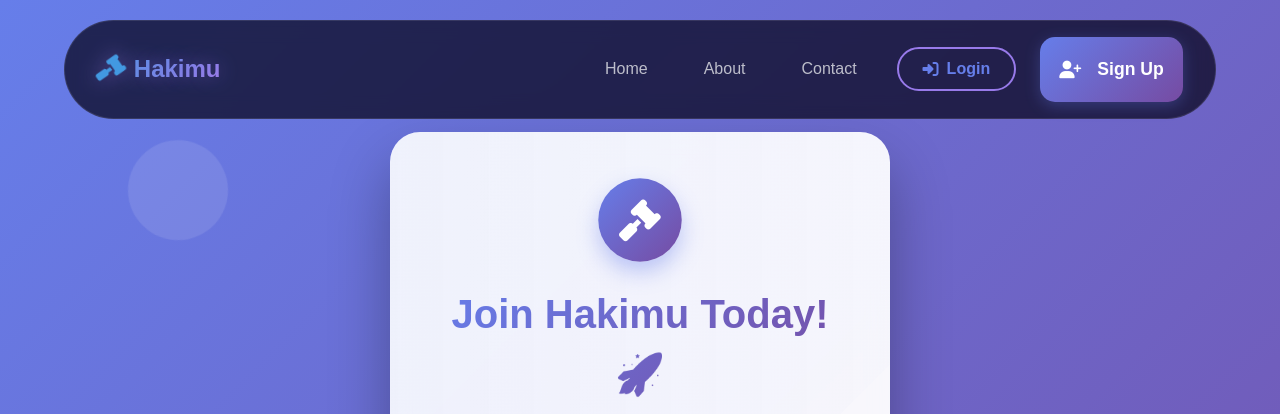
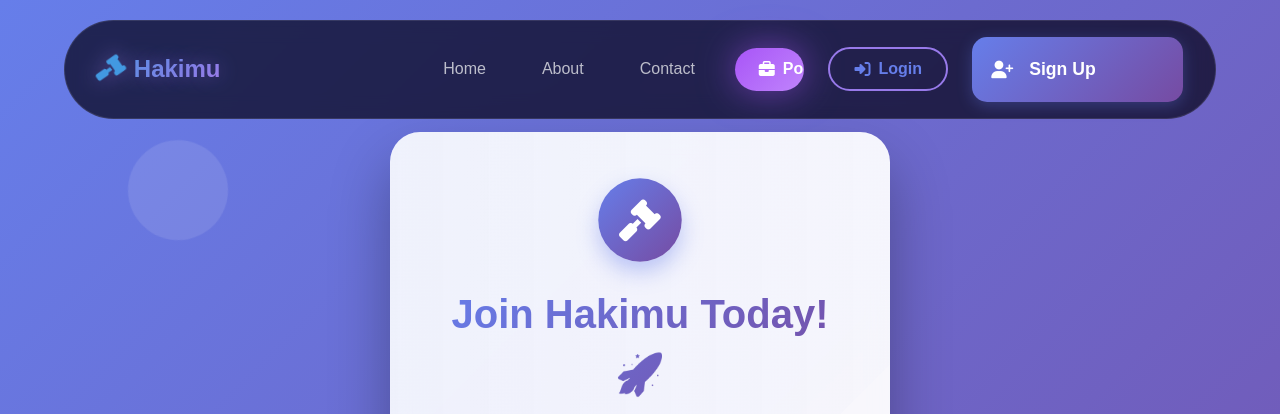
Before and after one commit to abdihakma0-commits/Mysite, a Django app: page /signup/ in a window 1280 px wide. Shown: the top 414 px of the page. Run offline with Django 5.2, Linux system fonts and the light colour scheme; some libraries are stand-ins or nearby versions.

Commit message:
Add portfolio button to navigation with stylish purple glow

```diff
--- a/templates/base.html
+++ b/templates/base.html
@@ -194,6 +194,28 @@
             animation: robotWave 2s infinite;
         }
 
+        /* Portfolio Button - New */
+        .btn-portfolio {
+            background: linear-gradient(135deg, #A855F7, #C084FC);
+            color: white;
+            padding: 0.6rem 1.5rem;
+            border-radius: 50px;
+            font-weight: 600;
+            text-decoration: none;
+            transition: all 0.3s;
+            display: inline-flex;
+            align-items: center;
+            gap: 0.5rem;
+            position: relative;
+            overflow: hidden;
+            animation: glow 2s infinite;
+        }
+
+        .btn-portfolio:hover {
+            transform: translateY(-2px) scale(1.05);
+            box-shadow: 0 0 30px rgba(168, 85, 247, 0.6);
+        }
+
         /* Login Button */
         .btn-login {
             background: transparent;
@@ -549,6 +618,9 @@
                 <a href="/" class="nav-btn">Home</a>
                 <a href="/about/" class="nav-btn">About</a>
                 <a href="/contact/" class="nav-btn">Contact</a>
+                <a href="/portfolio/" class="btn-portfolio">
+                    <i class="fas fa-briefcase"></i> Portfolio
+                </a>
 
                 {% if user.is_authenticated %}
                     <a href="/dashboard/" class="btn-dashboard">
@@ -591,6 +663,9 @@
             <a href="/" class="nav-btn text-lg" onclick="toggleMobileMenu()">Home</a>
             <a href="/about/" class="nav-btn text-lg" onclick="toggleMobileMenu()">About</a>
             <a href="/contact/" class="nav-btn text-lg" onclick="toggleMobileMenu()">Contact</a>
+            <a href="/portfolio/" class="btn-portfolio text-center" onclick="toggleMobileMenu()">
+                <i class="fas fa-briefcase"></i> Portfolio
+            </a>
 
             {% if user.is_authenticated %}
                 <a href="/dashboard/" class="btn-dashboard text-center" onclick="toggleMobileMenu()">
@@ -686,8 +761,8 @@
             }
         });
 
-        // Add hover sound effect (optional)
-        const buttons = document.querySelectorAll('.btn-primary, .btn-secondary, .btn-dashboard, .btn-ai, .btn-login, .btn-signup');
+        // Add hover effects
+        const buttons = document.querySelectorAll('.btn-primary, .btn-secondary, .btn-dashboard, .btn-ai, .btn-portfolio, .btn-login, .btn-signup');
         buttons.forEach(button => {
             button.addEventListener('mouseenter', () => {
                 button.style.transform = 'scale(1.05)';
```
Also changed, not shown: other parts of templates/base.html (+50 -3 lines).
